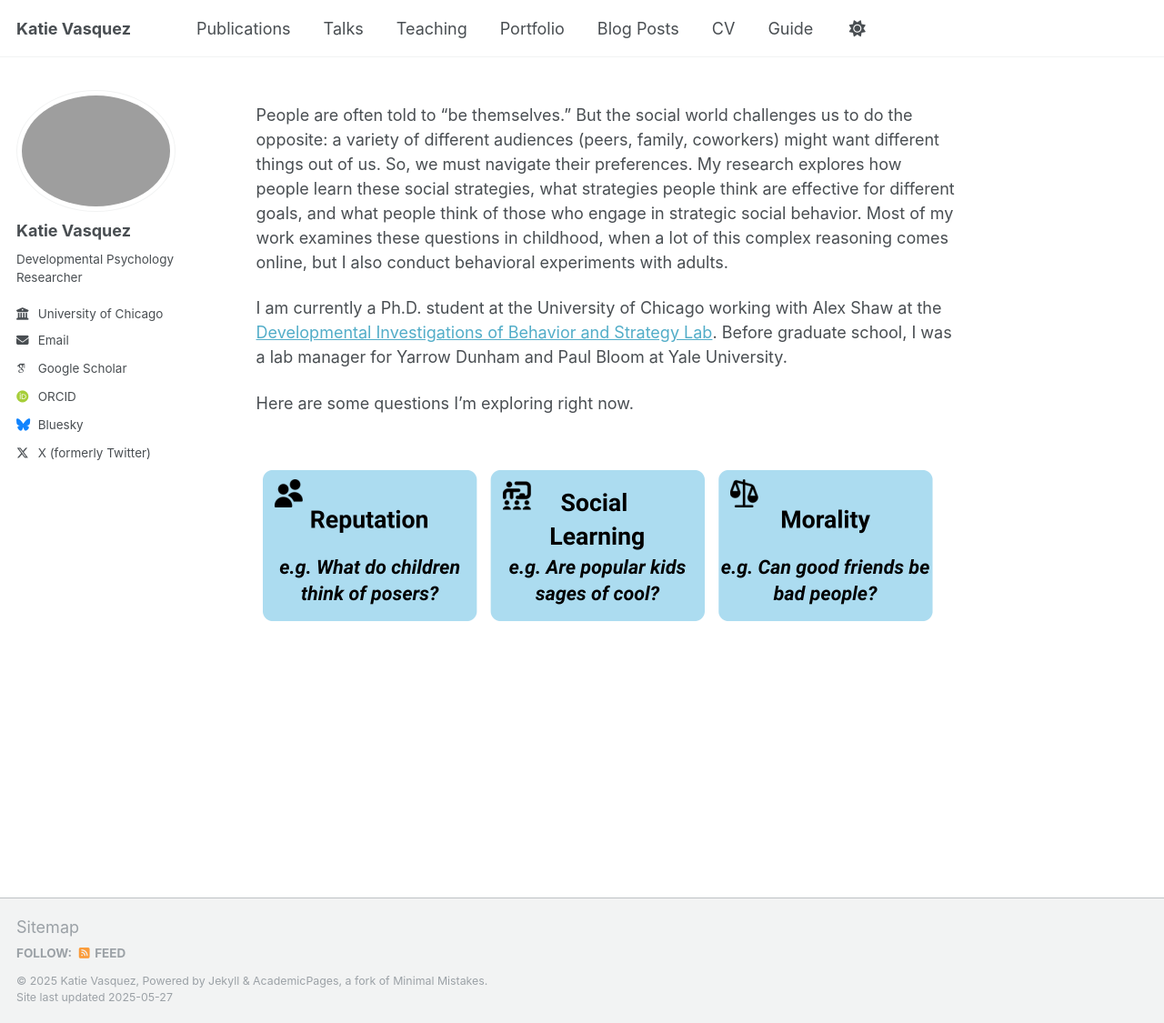
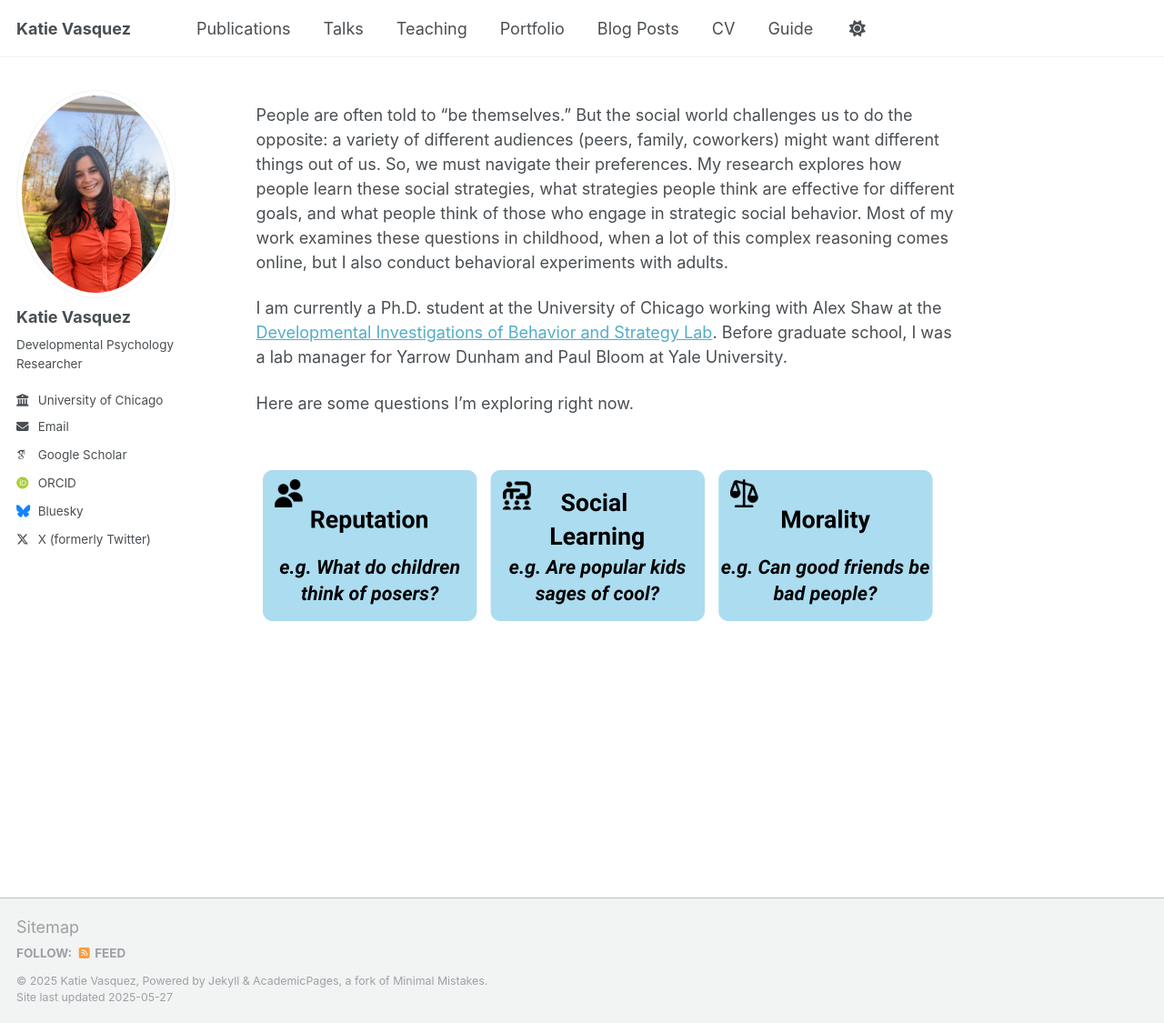
Before and after one commit to katievasq/katievasq.github.io, a Jekyll site: the page built from _pages/about.md, in a window 1280 px wide and 1125 px high. Shown: the whole window at 91% size. Built offline with Jekyll 4.4.1, drawn with Linux system fonts in a browser that asks for light colours; some web fonts are replaced.

Commit message:
Update _config.yml

```diff
--- a/_config.yml
+++ b/_config.yml
@@ -22,7 +22,7 @@ repository               : "academicpages/academicpages.github.io"
 #               Additional customization can be done by editing /_includes/author-profile.html
 author:
   # Biographic information
-  avatar           : "/images/p0.png"
+  avatar           : "p0.jpg"
   name             : "Katie Vasquez"
   pronouns         : # example: "she/her"
   bio              : "Developmental Psychology Researcher"
```
